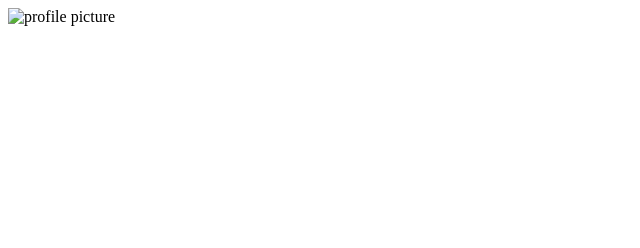
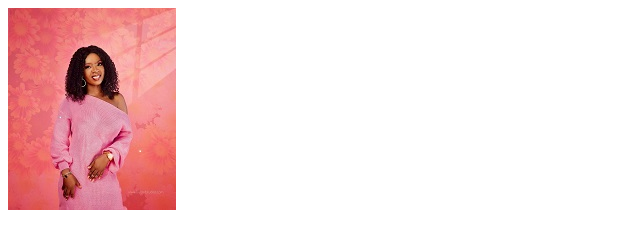
Before and after one commit to sunflowerEnergy/cv, a plain HTML site: page profile-picture.html in a window 1280 px wide. Shown: the whole page, without its empty margins (0-640 px from the left). Drawn offline with Linux system fonts and the light colour scheme.

Commit message:
Profile pictures properly link

```diff
--- a/profile-picture.html
+++ b/profile-picture.html
@@ -5,6 +5,6 @@
     <title>profile picture</title>
 </head>
 <body>
-  <td><img src="C:\Users\USER\Pictures\profile-picture.html.jpg" alt="profile picture"></td>
+  <td><img src="./images/profile-picture.jpg" alt="profile picture"></td>
 </body>
 </html>
```
Also changed, not shown: index.html (+1 -1 lines), images/profile-picture.jpg (added).
